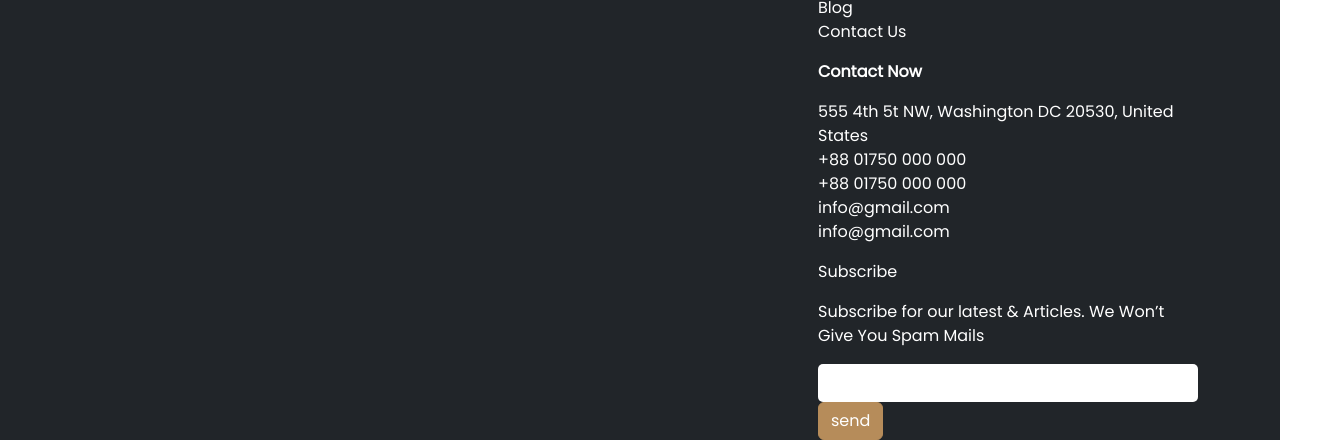
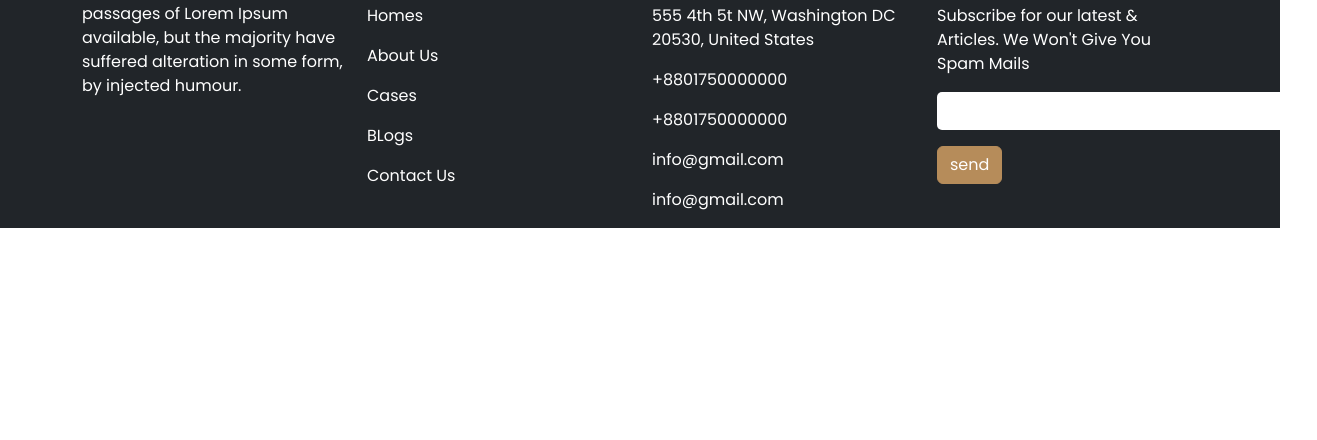
Before and after one commit to Mahmudhasan234/Legal-House, a plain HTML site: page index.html in a window 1280 px wide. Shown: the part 4049-4489 px from the top of the page, 1317 px wide, since content can reach past the window. After the commit the page ends 4277 px from the top, so only its background shows below. Drawn offline with Linux system fonts and the light colour scheme.

Commit message:
final commit js added

```diff
--- a/index.html
+++ b/index.html
@@ -240,43 +240,47 @@
 
 <section class="bg-dark">
 <div class="container">
-<div class="d-flex justify-content-center">
-    <div class="">
-        <img  src="./images/logo.png" alt="" >
-         <p class="text-white">There are many variations of passages of Lorem Ipsum available, but the majority have suffered alteration in some form, by injected humour.</p>
-     </div>
-     <div>
-         <div class=" row d-flex flex-column justify-content-center align-items-center">
-             <p class="text-white fw-bold">USeful link</p>
-             <p class="text-white">Homes <br>
-                 About Us <br>
-                 Cases <br>
-                 Blog <br>
-                 Contact Us</p>
-         </div>
-         <div class=" row d-flex flex-column justify-content-center align-items-center"> <p class="text-white fw-bold">Contact Now</p>
-             <p class="text-white">555 4th 5t NW, Washington
-                 DC 20530, United States<br>
-                 +88 01750 000 000
- <br>
- +88 01750 000 000<br>
+  <div class="row p ">
+    <div class="col-md-3 col-12 mt-5 mb-5">
+      <img src="./images/logo.png" alt="">
+      <p class="text-white">There are many variations of passages of Lorem Ipsum available, but the majority have suffered alteration in some form, by injected humour.</p>
+    </div>
+    <div class="col-md-3 col-12">
+        <p class="text-white fw-bold mb-5 mt-5">Useful link</p>
+        <p  class="text-white">Homes </p>
+            <p class="text-white">About Us </p>
+            <p class="text-white">Cases</p>
+            <p class="text-white">BLogs</p>
+            <p class="text-white">Contact Us</p>
+    </div>
+    <div class="col-md-3 col-12">
+      <p class="text-white fw-bold mb-5 mt-5">Contact Now</p>
+        <p class="text-white">555 4th 5t NW, Washington DC 20530, United States</p>
+            <p class="text-white">+8801750000000</p>
+            <p class="text-white">+8801750000000</p>
+            <p class="text-white">info@gmail.com</p>
+            <p class="text-white">info@gmail.com</p>
+             </div>
+    <div class="col-md-3 col-12">
+        <p class="text-white fw-bold  mt-5 mb-5">Subscribe</p>
+        <p class="text-white">Subscribe for our latest & Articles. We Won't Give You Spam Mails</p>
+        <div>
+           <input type="text" >
+        <button class="btn btn-primary mt-md-3" >send</button>
+        </div>
+    </div>
+</div>
+<div>
 
- info@gmail.com<br>
- info@gmail.com</p>
-</div>
-         <div class=" row d-flex flex-column justify-content-center align-items-center" >
-             <p class="text-white">Subscribe</p>
-             <p class="text-white">Subscribe for our latest & Articles. We Won’t Give You Spam Mails</p>
-             <div>
-                <input type="text">
-             <button class="btn btn-primary" >send</button>
-             </div>
-         </div>
-     </div>
 </div>
 </div>
 </section>
 </footer>
 
+
+
+
+<!-- bootstrap.js -->
+<script src="./bootstrap-5.3.0-alpha1-dist/js/bootstrap.js"></script>
 </body>
 </html>
```
Also changed, not shown: freeconsultation.html (+1 -1 lines), images/Ellipse 1.png (deleted), images/player-5.png (deleted).
